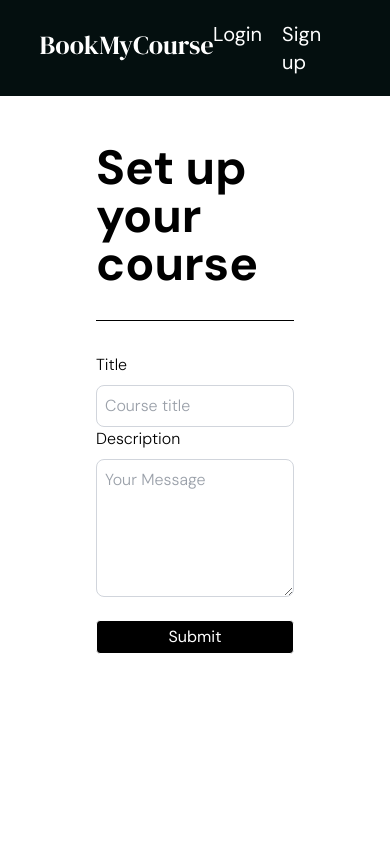
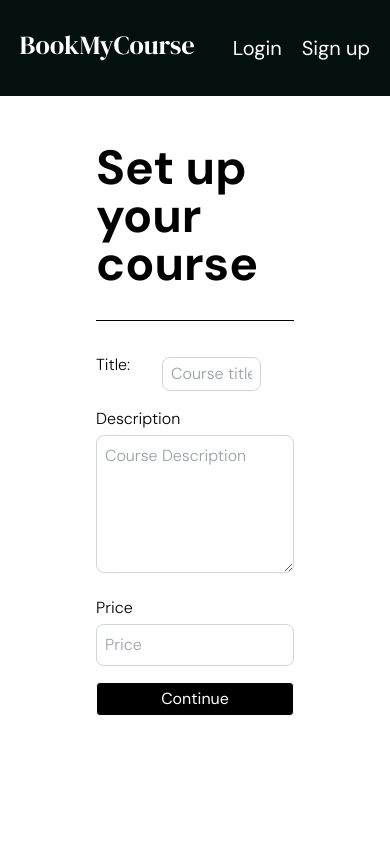
Before and after one commit to aryansharma2k4/book-my-course, a React (Vite) app in the folder frontend/: page /addcourse/1 in a window 390 px wide. Shown: the top 844 px of the page. Built offline with nearby package versions, Linux system fonts and the light colour scheme; the HTML template or start-up script is replaced by a standard one.

Commit message:
Responsiveness changes

```diff
--- a/frontend/src/components/AddToCourse.jsx
+++ b/frontend/src/components/AddToCourse.jsx
@@ -1,11 +1,73 @@
-import React from 'react'
+import React, { useState } from 'react';
+import toast from 'react-hot-toast';
 
 function AddToCourse() {
+  const [videos, setVideos] = useState([]);
+  const [uploading, setUploading] = useState(false);
+  const [progress, setProgress] = useState(0);
+
+  // Hardcoded course details
+  const course = {
+    title: "Mastering React",
+    description: "A comprehensive guide to building modern web applications with React.js.",
+  };
+
+  // Simulate video upload
+  const handleVideoUpload = async (e) => {
+    const file = e.target.files[0];
+    if (!file) return;
+
+    setUploading(true);
+    setProgress(0);
+
+    // Fake upload simulation
+    let fakeProgress = 0;
+    const interval = setInterval(() => {
+      fakeProgress += 10;
+      setProgress(fakeProgress);
+      if (fakeProgress >= 100) {
+        clearInterval(interval);
+        toast.success("Video uploaded successfully");
+        setVideos([...videos, { name: file.name }]);
+        setUploading(false);
+        setProgress(0);
+      }
+    }, 200);
+  };
+
   return (
-    <div>
+    <div className="min-h-screen pt-24 flex flex-col items-center bg-white py-36 text-black mt-24">
+      <div className="max-w-4xl w-full bg-gray-100 p-6 rounded-lg shadow">
+        <h1 className="text-3xl font-bold">{course.title}</h1>
+        <p className="mt-2 text-gray-700">{course.description}</p>
 
+        <div className="mt-6">
+          <h2 className="text-xl font-semibold">Add to the Playlist:</h2>
+          <ul className="mt-2">
+  {videos.map((video, index) => (
+    <li key={index} className="border p-2 rounded bg-white my-2 flex items-center">
+    <span className="h-full w-10 text-center px-3 py-1 text-2xl text-white bg-black mr-3 rounded">
+      {index + 1}.
+    </span>
+    <span>{video.name}</span>
+  </li>
+  ))}
+</ul>
+
+          <label style={{ borderStyle: "dashed", borderWidth: "2px", borderSpacing: "10px", borderImage: "none" }} className="block mt-4 cursor-pointer bg-white border-dashed border border-gray-400 text-black py-2 px-4 rounded-lg">
+            {uploading ? "Uploading..." : "Add Video"}
+            <input type="file" accept="video/*" className="hidden" onChange={handleVideoUpload} />
+          </label>
+
+          {uploading && (
+            <div className="w-full bg-gray-300 h-2 mt-2 rounded">
+              <div className="bg-green-500 h-2 rounded" style={{ width: `${progress}%` }}></div>
+            </div>
+          )}
+        </div>
+      </div>
     </div>
-  )
+  );
 }
 
-export default AddToCourse
+export default AddToCourse;
--- a/frontend/src/components/CreateNewCourse.jsx
+++ b/frontend/src/components/CreateNewCourse.jsx
@@ -1,30 +1,79 @@
-import React from 'react'
+import React from "react";
+import axios from "axios";
+import toast from "react-hot-toast";
+import { useNavigate } from "react-router-dom";
 
 function CreateNewCourse() {
-    const handleSubmit=(e)=>{
-        //logic add kro
+  const navigate = useNavigate();
+
+  const handleSubmit = async (e) => {
+    e.preventDefault();
+
+    const data = {
+      title: e.target.coursetitle.value,
+      description: e.target.coursedescription.value,
+      price: e.target.courseprice.value,
+    };
+
+    try {
+      const response = await axios.post(
+        "http://127.0.0.1:8000/api/v1/course/initializeCourse",
+        data
+      );
+      console.log(response);
+      toast.success("Course created successfully");
+      navigate("/");
+    } catch (e) {
+      console.log(e);
+      toast.error("Error creating course");
     }
+  };
+
   return (
-    <div className='min-h-screen mt-24 mx-24 bg-white text-black flex flex-col gap-y-4'>
-        <span className='text-5xl font-bold pt-12'>Set up your course</span>
-        <hr className='border-0.5 border-grey-300 w-full mt-4'/>
+    <div className="min-h-screen pt-24 mx-24 bg-white text-black flex flex-col gap-y-4">
+      <span className="text-5xl font-bold pt-12">Set up your course</span>
+      <hr className="border-0.5 border-grey-300 w-full mt-4" />
 
-      <form className='mt-4' onSubmit={handleSubmit()}>
-        <label className='py-4 font-light'>Title
-      <input className='border border-gray-300 rounded-lg text-gray-700 p-2 mt-2 w-full' type='text' name='coursetitle' placeholder='Course title' required />
-      </label>
-      <label className='py-4 font-light mt-4'>Description
-        <textarea
-                className="border border-gray-300 rounded-lg text-gray-700 p-2 mt-2 w-full"
-                placeholder="Your Message"
-                rows="5"
-                name="message"
-                required
-              ></textarea></label>
+      <form className="mt-4 flex flex-col flex-1 gap-y-4" onSubmit={handleSubmit}>
+        <label className="font-light flex">
+          Title:
+          <input
+            className="border border-gray-300 rounded-lg text-gray-700 ml-8  mt-1 px-2 py-1 w-1/2"
+            type="text"
+            name="coursetitle"
+            placeholder="Course title"
+            required
+          />
+        </label>
+        <label className="font-light">
+          Description
+          <textarea
+            className="border border-gray-300 rounded-lg text-gray-700 p-2 mt-1 w-full"
+            placeholder="Course Description"
+            rows="5"
+            name="coursedescription"
+            required
+          />
+        </label>
+        <label className= "font-light">
+          Price
+          <input
+            className="border border-gray-300 rounded-lg text-gray-700 p-2 mt-1 w-full"
+            type="number"
+            name="courseprice"
+            placeholder="Price"
+            required
+          />
+          </label>
+        <button
+          type="submit"
+          className="py-1 bg-black text-white rounded transition hover:bg-white hover:text-black px-2 border-1 border-grey-300 cursor-pointer"
+        >
+          Continue
+        </button>
       </form>
-      <button type='submit' className='py-1 bg-black text-white rounded hover:scale-105 hover:bg-white hover:text-black px-2 border-1 border-grey-300 cursor-pointer'>Submit</button>
     </div>
-  )
+  );
 }
 
 export default CreateNewCourse;
--- a/frontend/src/components/Header.jsx
+++ b/frontend/src/components/Header.jsx
@@ -15,7 +15,7 @@ function Header({isAuthenticated, setIsAuthenticated}) {
 
   return (
     <div>
-      <header className="h-24 bg-[#040F0F] fixed top-0 left-0 min-w-screen text-xl text-white flex justify-between items-center px-10 mb-4">
+      <header className="h-24 bg-[#040F0F] fixed top-0 left-0 min-w-screen text-xl text-white flex justify-between items-center px-5 mb-4">
         <Link to="/">
           <img className='h-10 sm:h-12' src={companyLogo} alt="Company Logo"/>
         </Link>
--- a/frontend/src/components/Landing.jsx
+++ b/frontend/src/components/Landing.jsx
@@ -1,16 +1,35 @@
 import React from 'react';
-import landingImage from '../assets/landing-image.jpg'; // Make sure to replace this with the correct path to your image
+import landingImage from '../assets/landing-image.jpg'; // Replace with the correct image path
+import { useNavigate } from 'react-router-dom';
 
 function Landing() {
+  const navigate = useNavigate();
+
   return (
-    <div className='min-h-screen flex bg-white'>
-      <div className='flex-1 flex flex-col justify-center items-start p-10'>
-        <h1 className='text-4xl font-bold mb-4'>Welcome to Book My Course</h1>
-        <p className='text-lg mb-4'>Your one-stop solution for booking and managing courses.</p>
-        <p className='text-lg'>Join us today and start learning!</p>
+    <div className="min-h-screen p-24 flex flex-col md:flex-row items-center mt-12 bg-white px-6 md:px-12">
+      {/* Left Content */}
+      <div className="flex-1 flex flex-col justify-center items-start text-center md:text-left space-y-4">
+        <h1 className="text-4xl md:text-5xl font-bold leading-tight">Welcome to <span className="text-blue-600">Book My Course</span></h1>
+        <p className="text-lg text-gray-700">Your one-stop solution for booking and managing courses.</p>
+        <p className="text-lg text-gray-600">Join us today and start learning!</p>
+
+        {/* Browse Courses Button */}
+        <button
+          onClick={() => navigate('/courses')}
+          className="mt-4 bg-blue-600 hover:bg-blue-700 text-white text-lg font-semibold px-6 py-3 rounded-lg transition duration-300"
+        >
+          Browse Courses
+        </button>
       </div>
-      <div className='flex-1 flex justify-center items-center'>
-        <img src={landingImage} alt='Landing' className='max-w-full h-auto' draggable={false} />
+
+      {/* Right Image */}
+      <div className="flex-1 flex justify-center items-center mt-8 md:mt-0">
+        <img
+          src={landingImage}
+          alt="Landing"
+          className="max-w-full md:max-w-lg h-auto rounded-lg shadow-lg"
+          draggable={false}
+        />
       </div>
     </div>
   );
--- a/frontend/src/components/Login.jsx
+++ b/frontend/src/components/Login.jsx
@@ -47,7 +47,7 @@ function Login() {
     }
 
   return (
-    <div className='min-h-screen flex bg-white flex-row mt-12'>
+    <div className='min-h-screen flex bg-white flex-row pt-24'>
       <div className='flex-1 flex flex-col justify-center items-center w-full md:w-1/2 p-6'>
         <span className='text-2xl font-bold mb-4'>{!isTeacher ? (<>Log in </>):(<>Educator login </>)}</span>
         <form className='w-full max-w-sm flex flex-col gap-4 my-4' onSubmit={handleSubmit}>
--- a/frontend/src/components/Signup.jsx
+++ b/frontend/src/components/Signup.jsx
@@ -106,7 +106,7 @@ function Signup() {
   };
 
   return (
-    <div className="min-h-screen mt-12 flex flex-col md:flex-row bg-white">
+    <div className="min-h-screen pt-24 flex flex-col md:flex-row bg-white">
       <div className="flex flex-1 flex-col items-center justify-center w-full md:w-1/2 p-6">
         <h2 className="text-2xl font-bold mb-6">{isTeacher ? "Educator Signup" : "Signup"}</h2>
         <form className="w-full max-w-sm flex flex-col gap-4" onSubmit={handleSubmit}>
```
